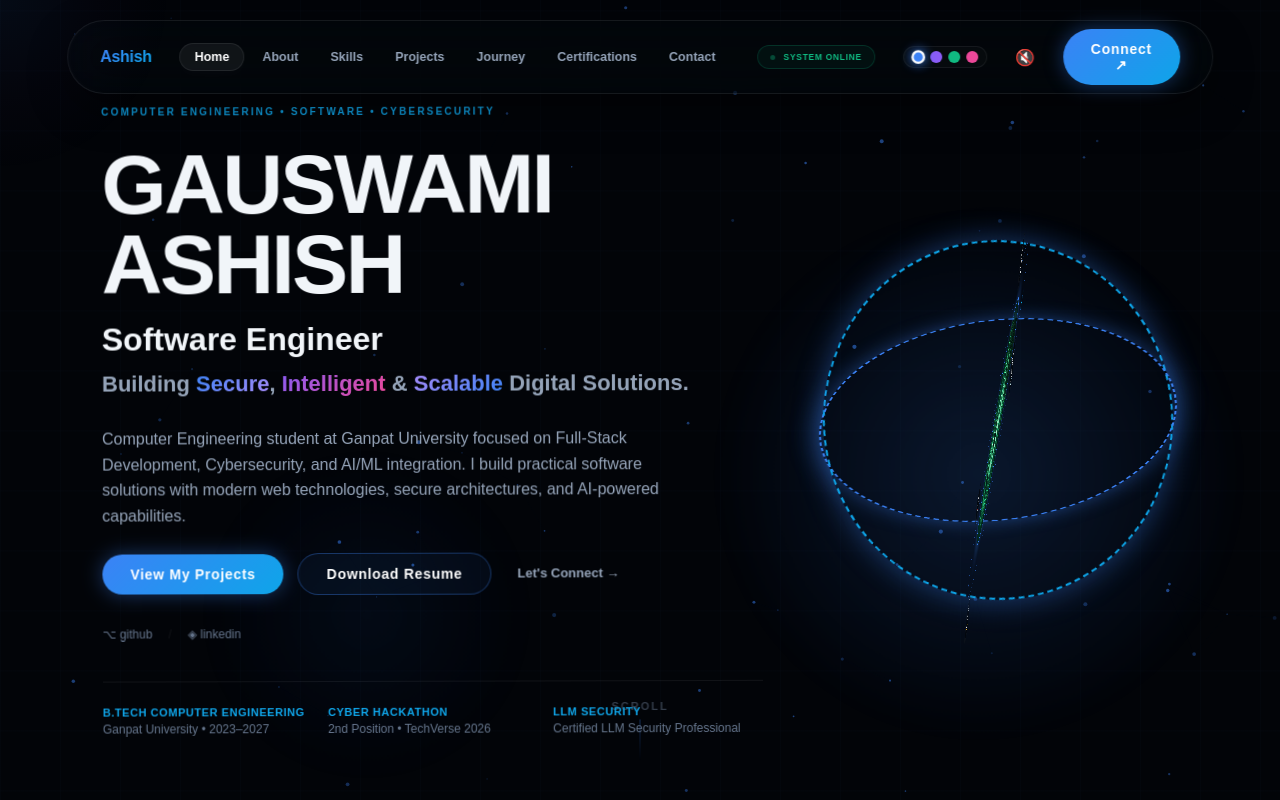
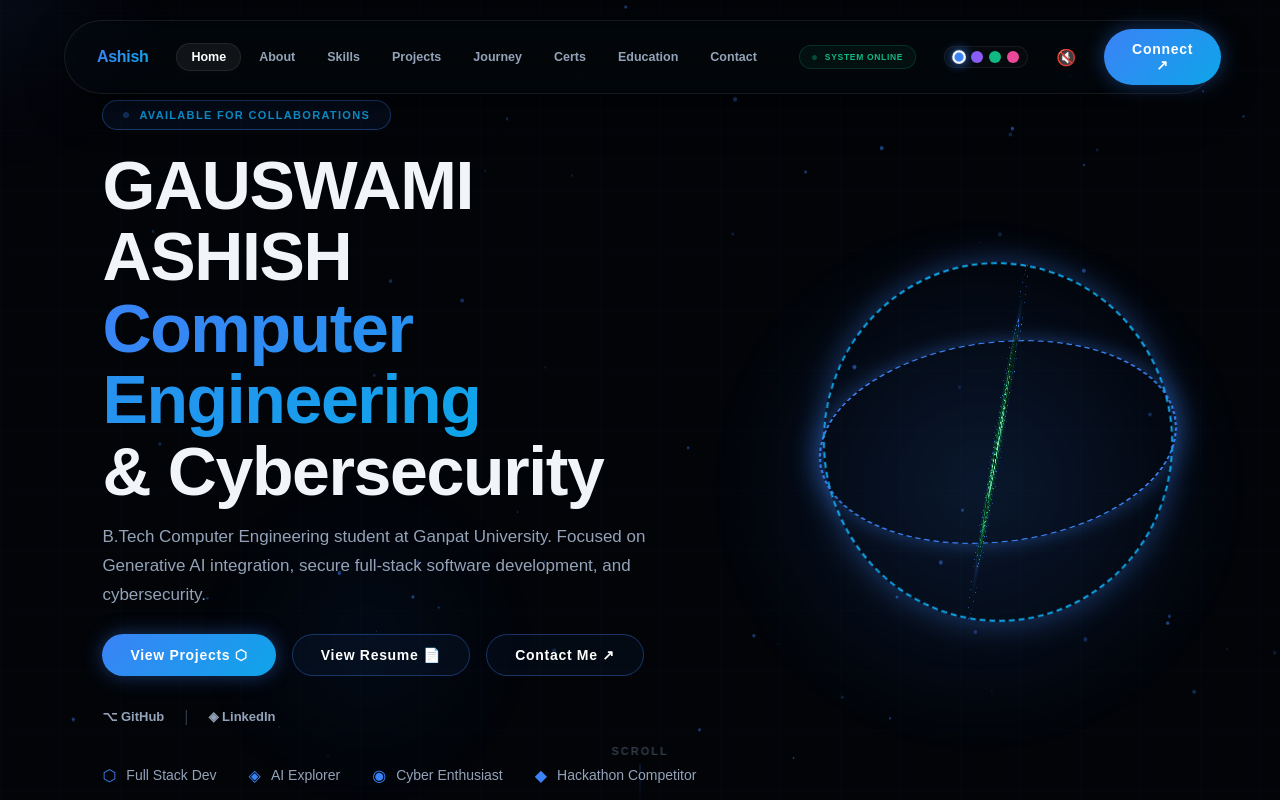
Before and after one commit to gauswamiashih/Ashish-Protfolio, a React (Vite) app: page / in a window 1280 px wide. Shown: the top 800 px of the page. Built offline with nearby package versions, Linux system fonts and the light colour scheme; a web font is replaced by a local one.

Commit message:
style: revert hero redesign and restore approved UI design while preserving verified resume content

```diff
--- a/src/App.jsx
+++ b/src/App.jsx
@@ -7,7 +7,8 @@ const NAV_LINKS = [
   { id: "skills", label: "Skills" },
   { id: "projects", label: "Projects" },
   { id: "journey", label: "Journey" },
-  { id: "certs", label: "Certifications" },
+  { id: "certs", label: "Certs" },
+  { id: "education", label: "Education" },
   { id: "contact", label: "Contact" }
 ];
 
@@ -364,7 +365,7 @@ function SkillBar({ skill, delay }) {
         <div style={{ flex: 1 }}>
           <h4 style={{ fontFamily: "'Space Grotesk', sans-serif", fontWeight: 600, color: "#e2e8f0", fontSize: "16px" }}>{skill.cat}</h4>
         </div>
-        <span style={{ color: skill.color, fontWeight: 700, fontSize: "12px", background: skill.color + "15", padding: "4px 10px", borderRadius: "100px", border: `1px solid ${skill.color}30` }}>Focus Level: {skill.pct}%</span>
+        <span style={{ color: skill.color, fontWeight: 700, fontSize: "15px" }}>{skill.pct}%</span>
       </div>
       <div style={{ background: "rgba(255,255,255,0.05)", borderRadius: "100px", height: "6px", overflow: "hidden", marginBottom: "16px" }}>
         <div style={{ height: "100%", borderRadius: "100px", width: visible ? `${skill.pct}%` : "0%", background: `linear-gradient(90deg, ${skill.color}, #a78bfa)`, transition: `width 1.2s cubic-bezier(0.4, 0, 0.2, 1) ${delay}ms`, boxShadow: `0 0 12px ${skill.color}80` }} />
@@ -754,7 +755,7 @@ export default function Portfolio() {
 
   useEffect(() => {
     const handleScroll = () => {
-      const sections = ["hero", "about", "skills", "projects", "journey", "certs", "contact"];
+      const sections = ["hero", "about", "skills", "projects", "journey", "certs", "education", "contact"];
       const scrollPos = window.scrollY + 250; // offset for scroll spy
 
       for (const section of sections) {
@@ -1201,21 +1202,6 @@ export default function Portfolio() {
         }
         .nagriksetu-mock .mock-floating-panel .label { font-size: 6px; color: #64748b; }
         .nagriksetu-mock .mock-floating-panel .val { font-size: 7px; color: var(--preview-accent); font-weight: 700; }
-
-        @keyframes fadeIn {
-          from { opacity: 0; transform: translateY(14px); }
-          to { opacity: 1; transform: translateY(0); }
-        }
-        .animate-fade-in {
-          opacity: 0;
-          animation: fadeIn 0.8s cubic-bezier(0.16, 1, 0.3, 1) forwards;
-        }
-
-        @keyframes floatCard {
-          0% { transform: translateY(0px) rotate(0deg); }
-          50% { transform: translateY(-8px) rotate(0.5deg); }
-          100% { transform: translateY(0px) rotate(0deg); }
-        }
 
         @keyframes pulseDot {
           0%, 100% { opacity: 0.5; transform: scale(1); }
@@ -1458,93 +1444,68 @@ export default function Portfolio() {
         <div style={{ position: "absolute", top: "25%", left: "55%", width: "550px", height: "550px", background: "radial-gradient(circle, var(--accent-glow) 0%, transparent 70%)", pointerEvents: "none", animation: "pulseGlow 8s infinite" }} />
         <div style={{ position: "absolute", top: "55%", left: "15%", width: "350px", height: "350px", background: "radial-gradient(circle, rgba(var(--accent-glow-rgb), 0.08) 0%, transparent 70%)", pointerEvents: "none", animation: "pulseGlow 12s infinite" }} />
 
-        <div className="hero-layout" style={{ width: "100%", maxWidth: "1280px", margin: "0 auto", display: "grid", gridTemplateColumns: "1.25fr 0.75fr", alignItems: "center", gap: "48px", position: "relative", zIndex: 2 }}>
-
-          <div className="hero-content-wrapper">
-            {/* Animated Small Label */}
-            <div className="animate-fade-in" style={{ display: "inline-flex", alignItems: "center", marginBottom: "28px", animationDelay: "100ms" }}>
-              <span style={{ fontSize: "10px", color: "var(--accent-secondary)", fontWeight: 700, letterSpacing: "0.22em", textTransform: "uppercase", fontFamily: "'Space Grotesk', sans-serif" }}>
-                COMPUTER ENGINEERING • SOFTWARE • CYBERSECURITY
-              </span>
+        <div className="hero-layout" style={{ width: "100%", maxWidth: "1280px", margin: "0 auto", display: "grid", gridTemplateColumns: "1.2fr 0.8fr", alignItems: "center", gap: "32px", position: "relative", zIndex: 2 }}>
+
+          <div className="hero-content-wrapper" style={{ animation: heroVisible ? "slideIn 1.2s cubic-bezier(0.16, 1, 0.3, 1) forwards" : "none" }}>
+            <div className="hero-badge" style={{ display: "inline-flex", alignItems: "center", gap: "10px", padding: "8px 20px", borderRadius: "100px", background: "rgba(var(--accent-glow-rgb), 0.08)", border: "1px solid var(--accent-glow)", marginBottom: "32px" }}>
+              <div style={{ width: "6px", height: "6px", borderRadius: "50%", background: "var(--accent-primary)", animation: "pulseGlow 1.5s infinite" }} />
+              <span style={{ fontSize: "11px", color: "var(--accent-secondary)", fontWeight: 700, letterSpacing: "0.12em", textTransform: "uppercase" }}>Available for Collaborations</span>
             </div>
 
-            {/* Large Typography Name */}
-            <h1 className="hero-title animate-fade-in" style={{ fontFamily: "'Syne', sans-serif", fontSize: "clamp(46px, 7.5vw, 84px)", fontWeight: 900, lineHeight: 0.95, marginBottom: "20px", letterSpacing: "-0.03em", color: "#f1f5f9", animationDelay: "250ms" }}>
-              GAUSWAMI<br />
-              ASHISH
+            <h1 className="hero-title" style={{ fontFamily: "'Syne', sans-serif", fontSize: "clamp(34px, 5.5vw, 68px)", fontWeight: 800, lineHeight: 1.05, marginBottom: "24px", letterSpacing: "-0.02em" }}>
+              <span style={{ color: "#f1f5f9" }}>GAUSWAMI ASHISH</span><br />
+              <span style={{ background: "var(--theme-gradient)", WebkitBackgroundClip: "text", WebkitTextFillColor: "transparent" }}>Computer Engineering</span><br />
+              <span style={{ color: "#f1f5f9" }}>&amp; Cybersecurity</span>
             </h1>
 
-            {/* Headline and Subtitle */}
-            <div className="animate-fade-in" style={{ animationDelay: "400ms" }}>
-              <div className="hero-headline" style={{ fontFamily: "'Syne', sans-serif", fontSize: "clamp(22px, 3.5vw, 32px)", fontWeight: 800, color: "#f1f5f9", marginBottom: "12px" }}>
-                Software Engineer
-              </div>
-              <div className="hero-subheadline" style={{ fontFamily: "'Space Grotesk', sans-serif", fontSize: "clamp(16px, 2vw, 22px)", fontWeight: 600, color: "#94a3b8", lineHeight: 1.3, marginBottom: "28px" }}>
-                Building <span style={{ background: "linear-gradient(135deg, #3b82f6, #a78bfa)", WebkitBackgroundClip: "text", WebkitTextFillColor: "transparent" }}>Secure</span>, <span style={{ background: "linear-gradient(135deg, #8b5cf6, #ec4899)", WebkitBackgroundClip: "text", WebkitTextFillColor: "transparent" }}>Intelligent</span> &amp; <span style={{ background: "linear-gradient(135deg, #a78bfa, #3b82f6)", WebkitBackgroundClip: "text", WebkitTextFillColor: "transparent" }}>Scalable</span> Digital Solutions.
-              </div>
+            <p className="hero-desc" style={{ color: "#94a3b8", fontSize: "clamp(15px, 2vw, 17px)", lineHeight: 1.7, maxWidth: "620px", marginBottom: "36px", minHeight: "56px" }}>
+              <Typewriter text="B.Tech Computer Engineering student at Ganpat University. Focused on Generative AI integration, secure full-stack software development, and cybersecurity." speed={25} />
+            </p>
+
+            <div className="hero-actions" style={{ display: "flex", flexWrap: "wrap", gap: "16px", marginBottom: "24px" }}>
+              <GlowBtn primary onClick={() => scrollTo("projects")}>View Projects ⬡</GlowBtn>
+              <a href="https://drive.google.com/file/d/1xRnLrVrKMPoBTUeW_KD1FBToYriMM8P-/view?usp=sharing" target="_blank" rel="noopener noreferrer" style={{ textDecoration: "none" }}>
+                <GlowBtn>View Resume 📄</GlowBtn>
+              </a>
+              <GlowBtn onClick={() => scrollTo("contact")}>Contact Me ↗</GlowBtn>
             </div>
 
-            {/* Supporting Description */}
-            <p className="hero-desc animate-fade-in" style={{ color: "#94a3b8", fontSize: "clamp(14px, 1.8vw, 16px)", lineHeight: 1.6, maxWidth: "580px", marginBottom: "36px", animationDelay: "550ms" }}>
-              Computer Engineering student at Ganpat University focused on Full-Stack Development, Cybersecurity, and AI/ML integration. I build practical software solutions with modern web technologies, secure architectures, and AI-powered capabilities.
-            </p>
-
-            {/* Action Buttons */}
-            <div className="hero-actions animate-fade-in" style={{ display: "flex", flexWrap: "wrap", gap: "14px", alignItems: "center", marginBottom: "20px", animationDelay: "700ms" }}>
-              <GlowBtn primary onClick={() => scrollTo("projects")} style={{ padding: "10px 22px", fontSize: "13px" }}>View My Projects</GlowBtn>
-              <a href="https://drive.google.com/file/d/1xRnLrVrKMPoBTUeW_KD1FBToYriMM8P-/view?usp=sharing" target="_blank" rel="noopener noreferrer" style={{ textDecoration: "none" }}>
-                <GlowBtn style={{ padding: "10px 22px", fontSize: "13px" }}>Download Resume</GlowBtn>
-              </a>
-              <span onClick={() => scrollTo("contact")} style={{ color: "#94a3b8", fontSize: "13px", fontWeight: 600, cursor: "pointer", transition: "all 0.3s", padding: "6px 12px" }}
-                onMouseEnter={e => e.target.style.color = "var(--accent-primary)"}
-                onMouseLeave={e => e.target.style.color = "#94a3b8"}>
-                Let's Connect →
-              </span>
-            </div>
-
-            {/* Social Links */}
-            <div className="hero-social-links animate-fade-in" style={{ display: "flex", gap: "16px", alignItems: "center", marginBottom: "40px", animationDelay: "800ms" }}>
+            <div className="hero-social-links" style={{ display: "flex", gap: "20px", alignItems: "center", marginBottom: "40px" }}>
               <a
                 href="https://github.com/gauswamiashih"
                 target="_blank"
                 rel="noopener noreferrer"
-                style={{ color: "#64748b", textDecoration: "none", fontSize: "12px", fontFamily: "'Space Grotesk', sans-serif", fontWeight: 500, display: "inline-flex", alignItems: "center", gap: "6px", transition: "color 0.3s" }}
+                style={{ color: "#94a3b8", textDecoration: "none", fontSize: "13px", fontWeight: 600, display: "flex", alignItems: "center", gap: "6px", transition: "color 0.3s" }}
                 onMouseEnter={e => e.target.style.color = "var(--accent-primary)"}
-                onMouseLeave={e => e.target.style.color = "#64748b"}
+                onMouseLeave={e => e.target.style.color = "#94a3b8"}
               >
-                ⌥ github
+                <span>⌥ GitHub</span>
               </a>
-              <span style={{ color: "rgba(255,255,255,0.06)", fontSize: "12px" }}>/</span>
+              <span style={{ color: "#2d3748" }}>|</span>
               <a
                 href="https://www.linkedin.com/in/gauswami-ashish-078870293?utm_source=share_via&utm_content=profile&utm_medium=member_android"
                 target="_blank"
                 rel="noopener noreferrer"
-                style={{ color: "#64748b", textDecoration: "none", fontSize: "12px", fontFamily: "'Space Grotesk', sans-serif", fontWeight: 500, display: "inline-flex", alignItems: "center", gap: "6px", transition: "color 0.3s" }}
+                style={{ color: "#94a3b8", textDecoration: "none", fontSize: "13px", fontWeight: 600, display: "flex", alignItems: "center", gap: "6px", transition: "color 0.3s" }}
                 onMouseEnter={e => e.target.style.color = "var(--accent-primary)"}
-                onMouseLeave={e => e.target.style.color = "#64748b"}
+                onMouseLeave={e => e.target.style.color = "#94a3b8"}
               >
-                ◈ linkedin
+                <span>◈ LinkedIn</span>
               </a>
             </div>
 
-            {/* Small Profile Highlights */}
-            <div className="hero-highlights-row animate-fade-in" style={{ display: "grid", gridTemplateColumns: "repeat(auto-fit, minmax(200px, 1fr))", gap: "16px", marginTop: "16px", borderTop: "1px solid rgba(255,255,255,0.06)", paddingTop: "24px", animationDelay: "900ms" }}>
-              {[
-                { title: "B.Tech Computer Engineering", desc: "Ganpat University • 2023–2027" },
-                { title: "Cyber Hackathon", desc: "2nd Position • TechVerse 2026" },
-                { title: "LLM Security", desc: "Certified LLM Security Professional" }
-              ].map((hl, idx) => (
-                <div key={idx} style={{ display: "flex", flexDirection: "column", gap: "4px" }}>
-                  <span style={{ fontSize: "11px", fontWeight: 700, color: "var(--accent-secondary)", letterSpacing: "0.05em", textTransform: "uppercase", fontFamily: "'Space Grotesk', sans-serif" }}>{hl.title}</span>
-                  <span style={{ fontSize: "12px", color: "#64748b", fontWeight: 500 }}>{hl.desc}</span>
+            <div className="hero-tags" style={{ display: "flex", flexWrap: "wrap", gap: "32px" }}>
+              {[["Full Stack Dev", "⬡"], ["AI Explorer", "◈"], ["Cyber Enthusiast", "◉"], ["Hackathon Competitor", "◆"]].map(([label, icon]) => (
+                <div key={label} style={{ display: "flex", alignItems: "center", gap: "10px" }}>
+                  <span style={{ color: "var(--accent-primary)", fontSize: "16px" }}>{icon}</span>
+                  <span style={{ color: "#94a3b8", fontSize: "14px", fontWeight: 500 }}>{label}</span>
                 </div>
               ))}
             </div>
-
           </div>
 
           {/* Right Hologram Wireframe Grid */}
-          <div className="hero-right animate-fade-in" style={{ display: "flex", justifyContent: "flex-end", zIndex: 1, animationDelay: "300ms" }}>
+          <div className="hero-right" style={{ display: "flex", justifyContent: "flex-end", zIndex: 1 }}>
             <div className="hologram-wireframe" style={{
               width: "clamp(240px, 30vw, 360px)",
               height: "clamp(240px, 30vw, 360px)",
@@ -1616,87 +1577,6 @@ export default function Portfolio() {
                   background: "var(--accent-primary)",
                   boxShadow: "0 0 10px var(--accent-primary)"
                 }} />
-              </div>
-
-              {/* Floating System Cards */}
-              <div className="system-float-card" style={{
-                position: "absolute",
-                top: "5%",
-                left: "-8%",
-                background: "rgba(2, 4, 8, 0.75)",
-                backdropFilter: "blur(8px)",
-                border: "1px solid rgba(255, 255, 255, 0.08)",
-                borderRadius: "8px",
-                padding: "6px 12px",
-                fontSize: "10px",
-                fontWeight: 700,
-                color: "#f1f5f9",
-                letterSpacing: "0.08em",
-                animation: "floatCard 5s ease-in-out infinite",
-                zIndex: 3,
-                fontFamily: "'Space Grotesk', sans-serif"
-              }}>
-                ⚡ FULL STACK
-              </div>
-
-              <div className="system-float-card" style={{
-                position: "absolute",
-                top: "5%",
-                right: "-8%",
-                background: "rgba(2, 4, 8, 0.75)",
-                backdropFilter: "blur(8px)",
-                border: "1px solid rgba(255, 255, 255, 0.08)",
-                borderRadius: "8px",
-                padding: "6px 12px",
-                fontSize: "10px",
-                fontWeight: 700,
-                color: "#f1f5f9",
-                letterSpacing: "0.08em",
-                animation: "floatCard 6s ease-in-out infinite 0.5s",
-                zIndex: 3,
-                fontFamily: "'Space Grotesk', sans-serif"
-              }}>
-                🤖 AI / ML
-              </div>
-
-              <div className="system-float-card" style={{
-                position: "absolute",
-                bottom: "15%",
-                left: "-12%",
-                background: "rgba(2, 4, 8, 0.75)",
-                backdropFilter: "blur(8px)",
-                border: "1px solid rgba(255, 255, 255, 0.08)",
-                borderRadius: "8px",
-                padding: "6px 12px",
-                fontSize: "10px",
-                fontWeight: 700,
-                color: "#f1f5f9",
-                letterSpacing: "0.08em",
-                animation: "floatCard 7s ease-in-out infinite 1s",
-                zIndex: 3,
-                fontFamily: "'Space Grotesk', sans-serif"
-              }}>
-                🛡️ CYBERSECURITY
-              </div>
-
-              <div className="system-float-card" style={{
-                position: "absolute",
-                bottom: "15%",
-                right: "-12%",
-                background: "rgba(2, 4, 8, 0.75)",
-                backdropFilter: "blur(8px)",
-                border: "1px solid rgba(255, 255, 255, 0.08)",
-                borderRadius: "8px",
-                padding: "6px 12px",
-                fontSize: "10px",
-                fontWeight: 700,
-                color: "#f1f5f9",
-                letterSpacing: "0.08em",
-                animation: "floatCard 5.5s ease-in-out infinite 1.5s",
-                zIndex: 3,
-                fontFamily: "'Space Grotesk', sans-serif"
-              }}>
-                ☁️ CLOUD / APIs
               </div>
 
             </div>
```
